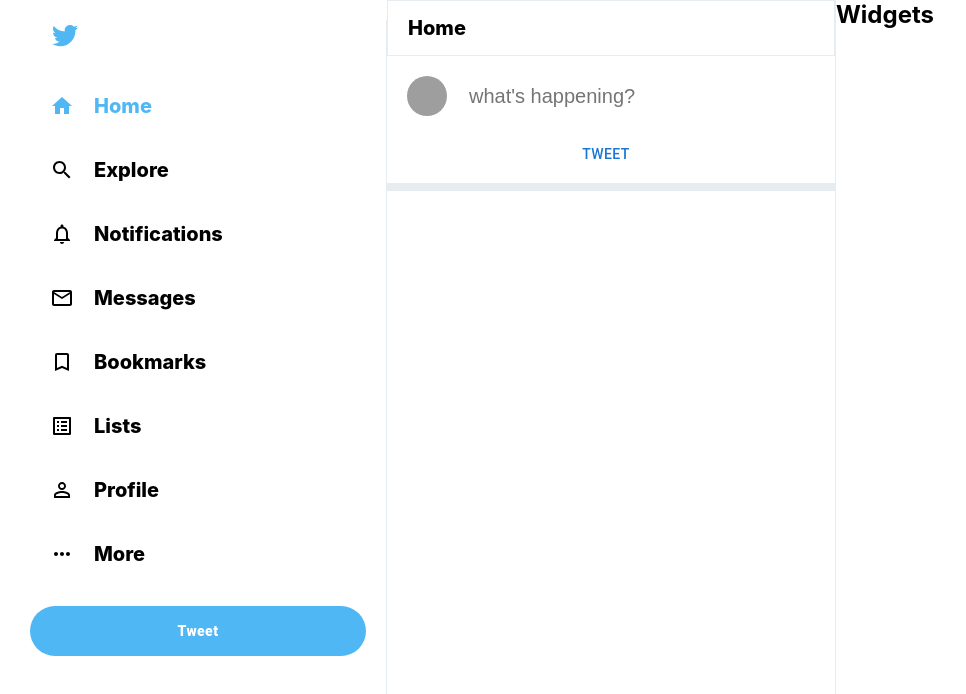
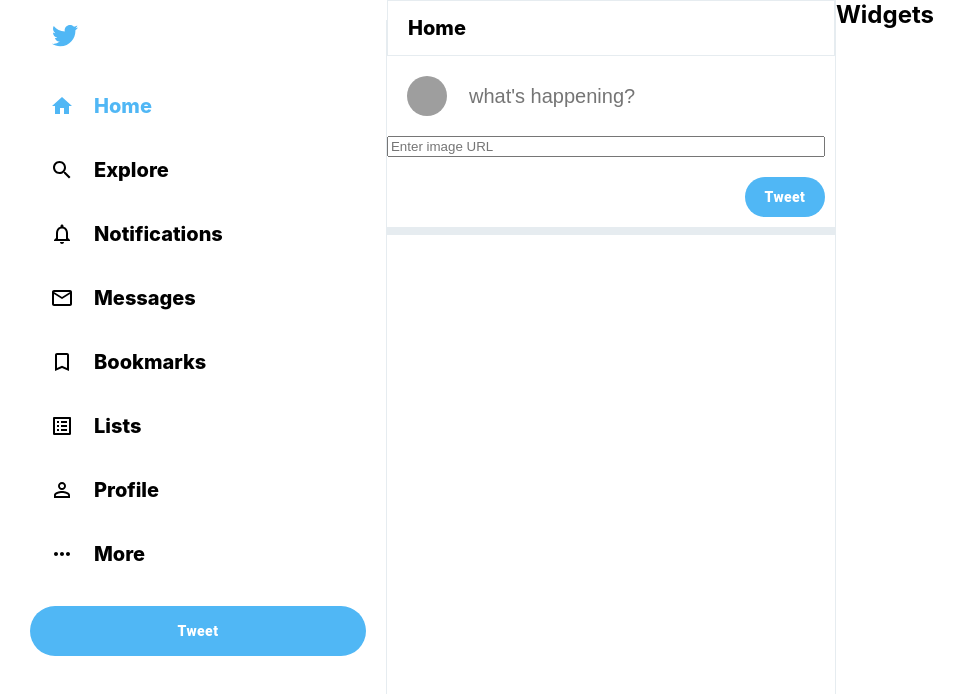
Before and after one commit to MzAllison/Twitter-clone, a React (Create React App) app: page / in a window 1280 px wide. Shown: the top 694 px of the page, without its empty margins (0-966 px from the left). Built offline with nearby package versions, Linux system fonts and the light colour scheme; grey boxes are pictures that could not be loaded.

Commit message:
tweet box

```diff
--- a/src/TweetBox.css
+++ b/src/TweetBox.css
@@ -20,3 +20,20 @@
     font-size: 20px;
     border: none;
 }
+
+.tweetBox__imageInput {
+
+}
+
+.tweetBox__tweetButton {
+    background-color: var(--twitter-color) !important ;
+    border: none !important;
+    border-radius: 30px !important;
+    width: 80px;
+    color: white !important;
+    font-weight: 900 !important;
+    text-transform: inherit !important;
+    height: 40px !important;
+    margin-top: 20px !important;
+    margin-left: auto !important;
+}
--- a/src/TweetBox.js
+++ b/src/TweetBox.js
@@ -12,10 +12,12 @@
             src="/static/images/avatar/1.jpg"
             />
             <input placeholder="what's happening?"  type="text" />
-            {/* <input placeholder="Enter image URL" type="text"  */}
+
             </div>
-
-        <Button>Tweet</Button>
+            <input className= "tweetBox__imageInput"
+             placeholder="Enter image URL"
+             type="text" />
+        <Button className="tweetBox__tweetButton" >Tweet</Button>
         </form>
     </div>;
 
```
